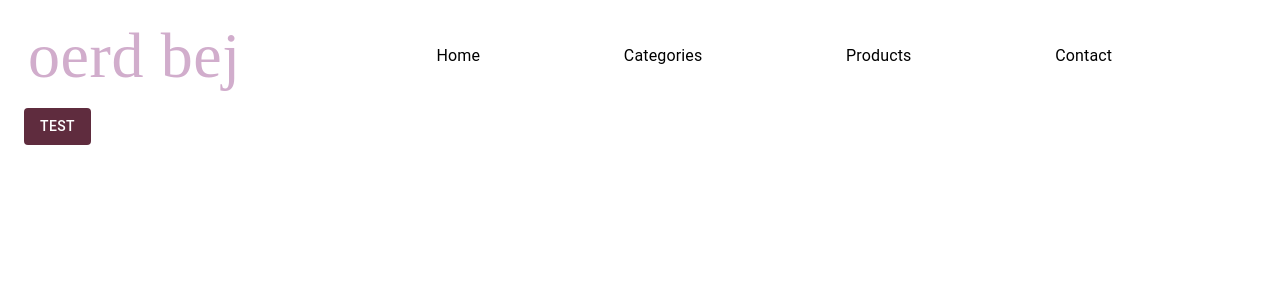
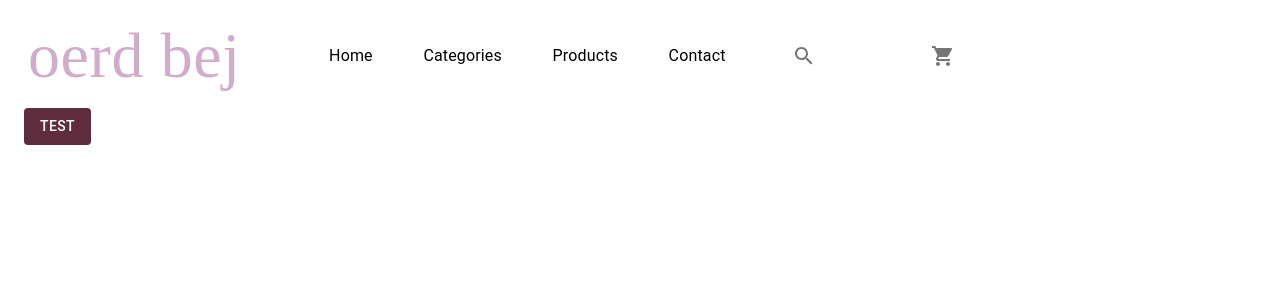
Before and after one commit to OerdBej/sda-shop, a React (Create React App) app: page / in a window 1280 px wide. Shown: the top 300 px of the page. Built offline with nearby package versions, Linux system fonts and the light colour scheme; a web font is replaced by a local one.

Commit message:
imported the logo and the Actions component

```diff
--- a/package.json
+++ b/package.json
@@ -6,6 +6,7 @@
     "@emotion/react": "^11.9.0",
     "@emotion/styled": "^11.8.1",
     "@fontsource/montez": "^4.5.8",
+    "@mui/icons-material": "^5.8.2",
     "@mui/material": "^5.8.2",
     "@testing-library/jest-dom": "^5.16.4",
     "@testing-library/react": "^13.3.0",
--- /dev/null
+++ b/src/components/appbar/actions.js
@@ -0,0 +1,14 @@
+import { ListItem, ListItemButton, ListItemIcon } from "@mui/material";
+import { MyList } from "../../styles/appbar";
+import ShoppingCartIcon from "@mui/icons-material/ShoppingCart";
+export default function Actions() {
+  return (
+    <MyList type="row">
+      <ListItemButton>
+        <ListItemIcon>
+          <ShoppingCartIcon></ShoppingCartIcon>
+        </ListItemIcon>
+      </ListItemButton>
+    </MyList>
+  );
+}
--- a/src/components/appbar/appbarDesktop.js
+++ b/src/components/appbar/appbarDesktop.js
@@ -1,5 +1,7 @@
-import { ListItemText } from "@mui/material";
+import { ListItemButton, ListItemIcon, ListItemText } from "@mui/material";
 import { AppBarContainer, AppbarHeader, MyList } from "../../styles/appbar";
+import SeearchIcon from "@mui/icons-material/Search";
+import Actions from "./actions";
 
 export default function AppbarDesktop({ matches }) {
   return (
@@ -10,7 +12,13 @@ export default function AppbarDesktop({ matches }) {
         <ListItemText primary="Categories" />
         <ListItemText primary="Products" />
         <ListItemText primary="Contact" />
+        <ListItemButton>
+          <ListItemIcon>
+            <SeearchIcon />
+          </ListItemIcon>
+        </ListItemButton>
       </MyList>
+      <Actions />
     </AppBarContainer>
   );
 }
```
Also changed, not shown: 1 other file (tests, documents, lock files or other folders).
